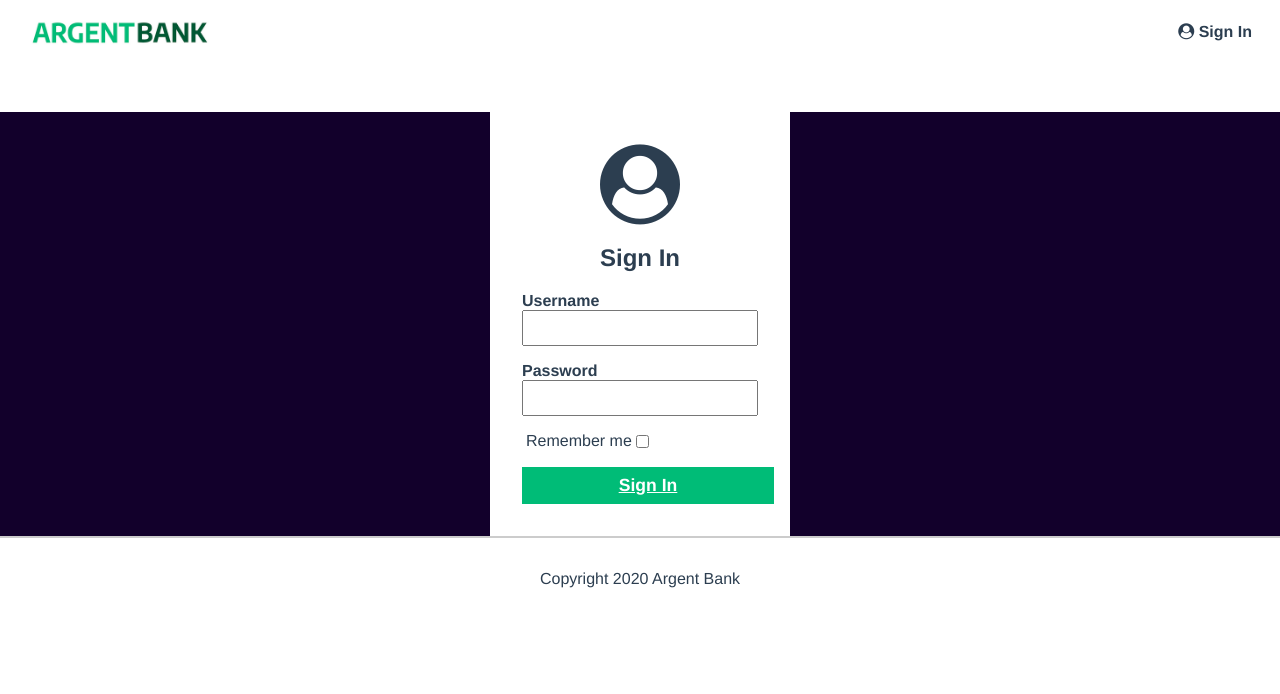
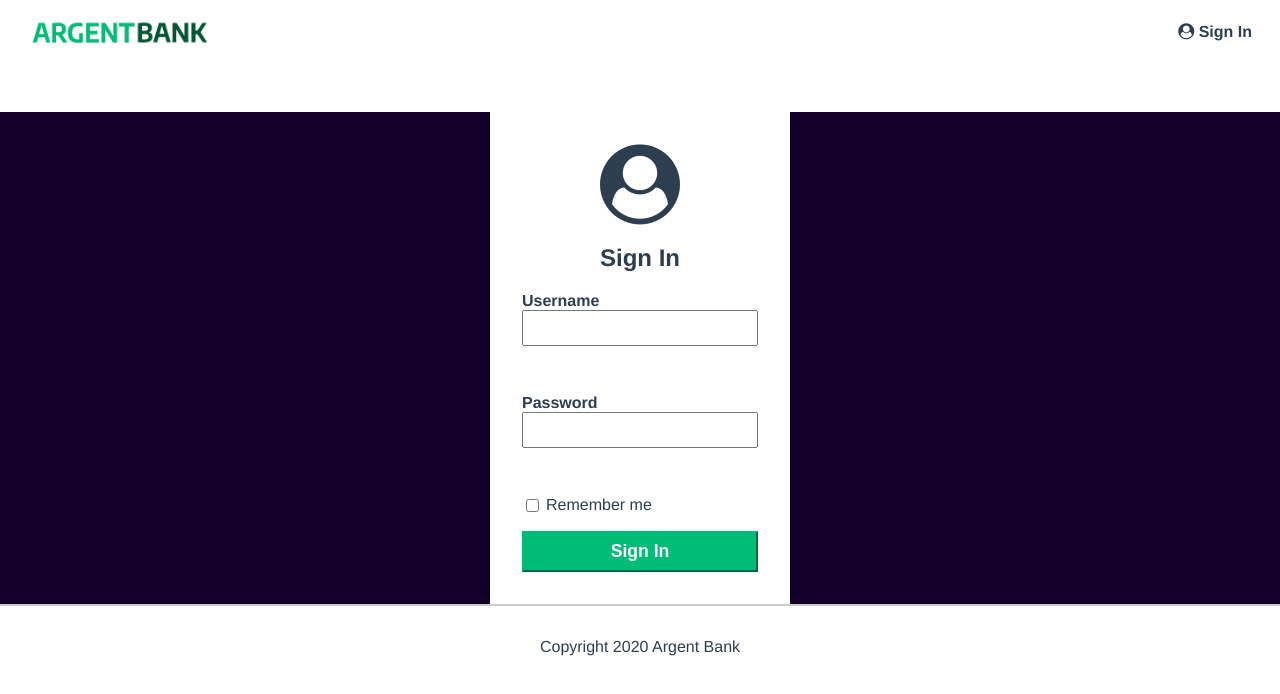
Before and after one commit to fanjatiana/fanjatianaPavageau_13_17-02-2022, a React (Create React App) app: page /sign-in in a window 1280 px wide. Shown: the top 694 px of the page. Built offline with nearby package versions, Linux system fonts and the light colour scheme.

Commit message:
modifications du formulaire + mise en place de la validation du formulaire avec react hook form

```diff
--- a/package.json
+++ b/package.json
@@ -14,6 +14,7 @@
     "@types/react-redux": "^7.1.22",
     "react": "^17.0.2",
     "react-dom": "^17.0.2",
+    "react-hook-form": "^7.27.1",
     "react-redux": "^7.2.6",
     "react-router-dom": "^6.2.1",
     "react-scripts": "5.0.0",
--- a/src/containers/MainSignIn.tsx
+++ b/src/containers/MainSignIn.tsx
@@ -1,6 +1,6 @@
 import React from 'react';
 import '../styles/main.css';
-
+import Login from '../features/Login'
 import Input from '../components/Input'
 import { NavLink } from 'react-router-dom';
 import { infosInput } from '../constants/arrays';
@@ -11,23 +11,7 @@ const MainSignIn = () => {
             <section className="sign-in-content">
                 <i className="fa fa-user-circle sign-in-icon"></i>
                 <h1>Sign In</h1>
-                <form>
-                    {
-                        infosInput.map((obj) =>
-                            <Input
-                            key = {obj.idInput}
-                                class={obj.class}
-                                textLabel={obj.textLabel}
-                                typeInput={obj.typeInput}
-                                idInput={obj.idInput}
-                            />)
-                    }
-                    {/*PLACEHOLDER DUE TO STATIC SITE*/}
-                    <NavLink to="/user" className="sign-in-button">Sign In</NavLink>
-                    {/*SHOULD BE THE BUTTON BELOW
-                    <!-- <button className="sign-in-button">Sign In</button> -->
-                   <!--  --> */}
-                </form>
+                <Login />
             </section>
         </main>
     );
--- /dev/null
+++ b/src/features/Login.tsx
@@ -0,0 +1,52 @@
+import React from 'react';
+import { useForm } from "react-hook-form";
+
+type FormData = {
+    username : string,
+    password : string
+}
+
+const Login = () => {
+    const { register, handleSubmit, formState : {errors} } = useForm<FormData>({
+        defaultValues:{
+            username:"",
+            password : ""
+        }
+    });
+
+    const onSubmit = handleSubmit(data => console.log(data));
+    // Submit your data into Redux store
+  //const onSubmit = data => props.updateAction(data); =>  <form onSubmit={handleSubmit(onSubmit)}>
+
+    return (
+        <>
+            <form
+                onSubmit={onSubmit}
+                method="POST">
+                <div className="input-wrapper">
+                    <label htmlFor="username">Username</label>
+                    <input type="text" id="username" {...register("username", {required:true})}/>
+                    <p>{errors.username?.type === 'required' && "username is required"}</p>
+                </div>
+                <div className="input-wrapper">
+                    <label htmlFor="password">Password</label>
+                    <input type="password" id="password"  {...register("password", {required:true})}/>
+                    <p>{errors.password && "password is required"}</p>
+                </div>
+                <div className="input-remember">
+                    <input type="checkbox" id="remember-me" />
+                    <label htmlFor="remember-me">Remember me</label>
+                </div>
+                {/*PLACEHOLDER DUE TO STATIC SITE -->
+                <a href="./user.html" className="sign-in-button">Sign In</a>
+                <!-- SHOULD BE THE BUTTON BELOW -->*/}
+                <button className="sign-in-button">Sign In</button>
+            </form>
+        </>
+    );
+};
+
+// Connect your component with redux
+//connect(({ firstName, lastName }) => ({ firstName, lastName }), updateAction)(YourForm);
+
+export default Login;
```
Also changed, not shown: 1 other file (tests, documents, lock files or other folders).
